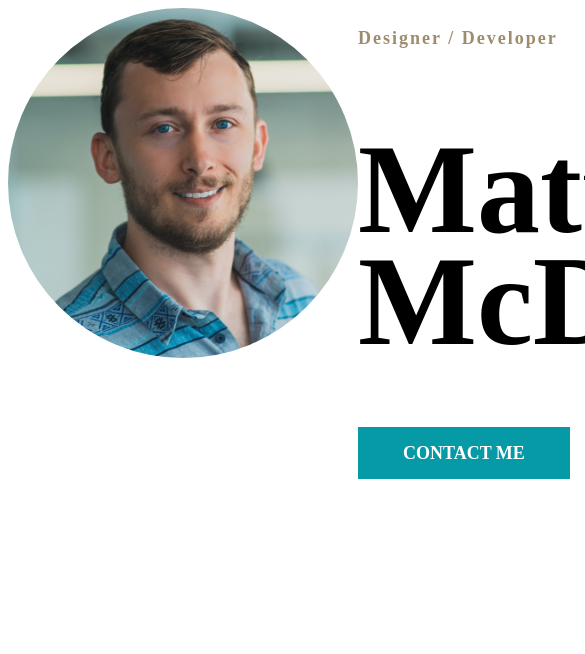
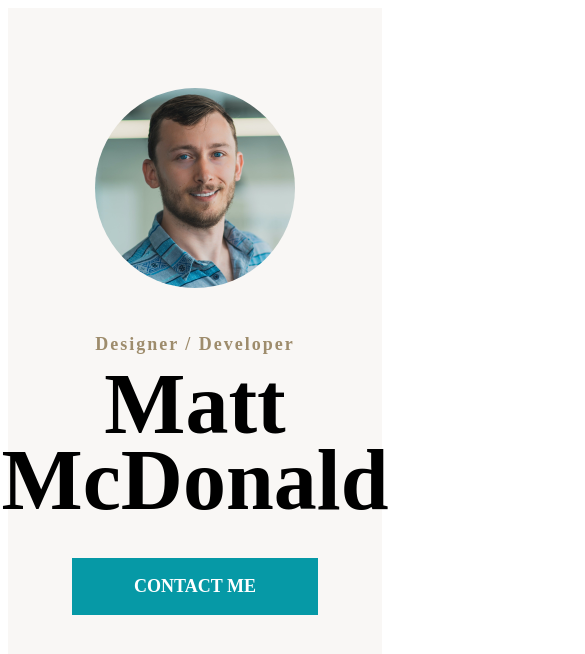
Before and after one commit to ThainanCouto/portifolio, a plain HTML site: page index.html in a window 390 px wide. Shown: the top 654 px of the page, 585 px wide, since content can reach past the window. Drawn offline with Linux system fonts and the light colour scheme.

Commit message:
Header desktop e tablet

```diff
--- a/estilo.css
+++ b/estilo.css
@@ -4,12 +4,14 @@ h1{
     font-size: 126px;
     font-weight: 900;
     line-height: 112px;
+    margin: 0 0 30px 0;
 }
 
 h2{
     font-size: 36px;
     line-height: 46px;
     font-weight: 900;
+    margin: 0 0 20px 0;
 }
 
 h3{
@@ -18,6 +20,7 @@ h3{
     line-height: 24px;
     letter-spacing: 2px;
     color: #9e8c6c;
+    margin: 0 0 10px 0;
 }
 
 p{
@@ -30,9 +33,9 @@ p{
 /* --- DEFAULT --- */
 
 .botao{
-    padding: 16px 45px;
+    padding: 18px 62px;
     background-color: #0699A6;
-
+    margin: 10px 0;
     font-size: 18px;
     font-weight: 900;
     text-decoration: none;
@@ -41,16 +44,59 @@ p{
 }
 
 .container{
-    width: 1024px;
+    max-width: 1024px;
     margin: 0 auto;
     display: flex;
     justify-content: space-between;
 }
 
-/* --- PERFIL --- */
+/* --- HEADER --- */
+#header{
+    width: 100%;
+    padding: 180px 0 209px 0;
+    background-color: #9e8c6c11;
+}
+
+.perfil{
+    width: 350px;
+}
 
 .perfil img{
-    width: 350px;
-    height: 350px;
+    width: 100%;
     border-radius: 100%;
 }
+
+.perfil-sobre{
+    width: 635px;
+}
+
+/* -- TABLET -- */
+
+@media screen and (max-width: 768px) {
+
+    h1{
+        font-size: 86px;
+        line-height: 76px;
+    }
+
+    #header{
+        padding: 80px 0 130px 0;
+    }
+
+    #header .container{
+        flex-direction: column;
+        align-items: center;
+    }
+
+    .perfil{
+        width: 200px;
+        margin-bottom: 40px;
+    }
+
+    .perfil-sobre{
+        flex-direction: column;
+        align-items: center;
+        display: flex;
+        text-align: center;
+    }
+}
--- a/index.html
+++ b/index.html
@@ -14,7 +14,7 @@
             </div>
             <div class="perfil-sobre">
                 <h3>Designer / Developer</h3>
-                <h1>Matt McDonald</h1>
+                <h1>Matt <br/>McDonald</h1>
                 <a class="botao" href="#">Contact Me</a>
             </div>
         </div>
```
